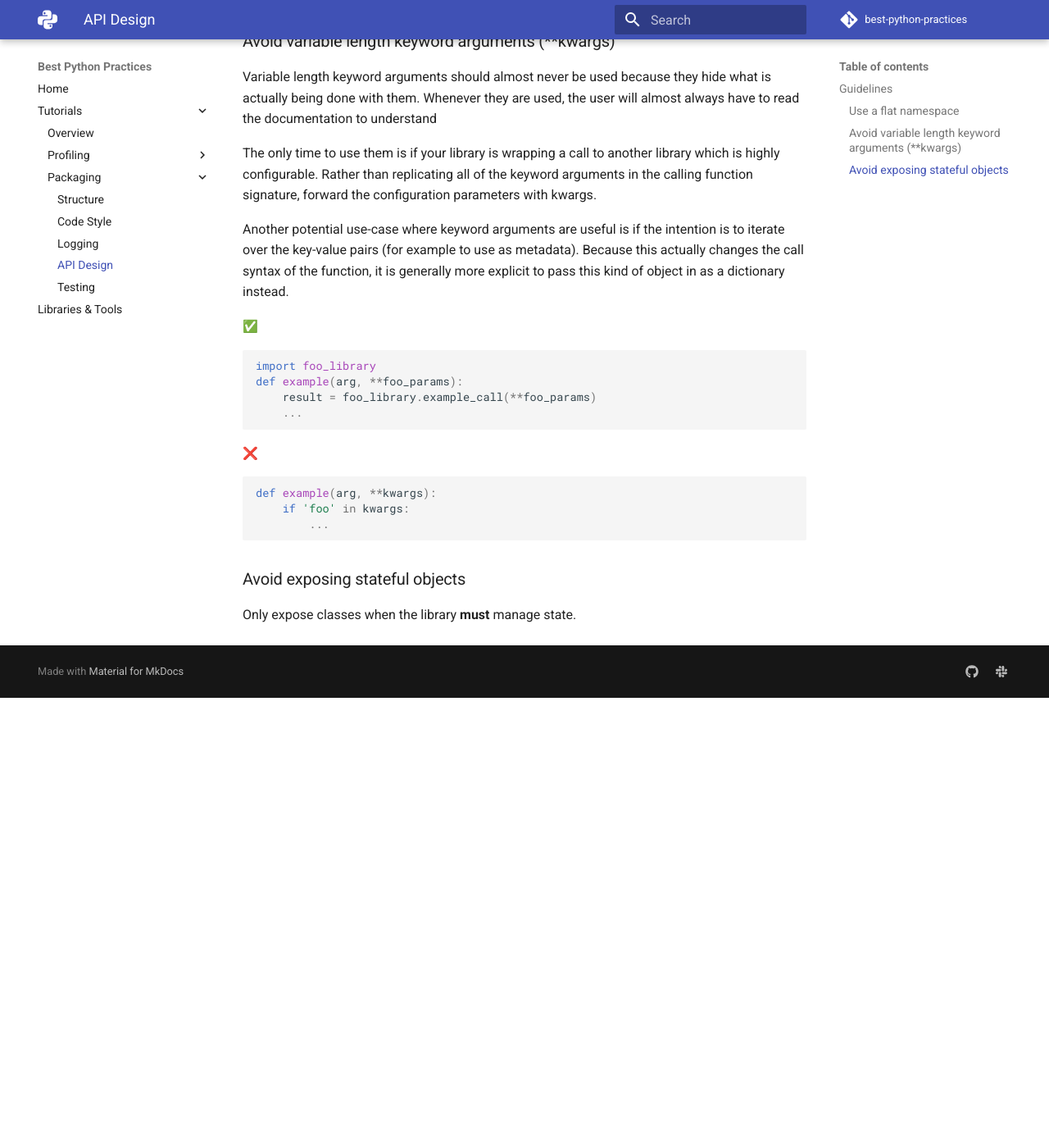
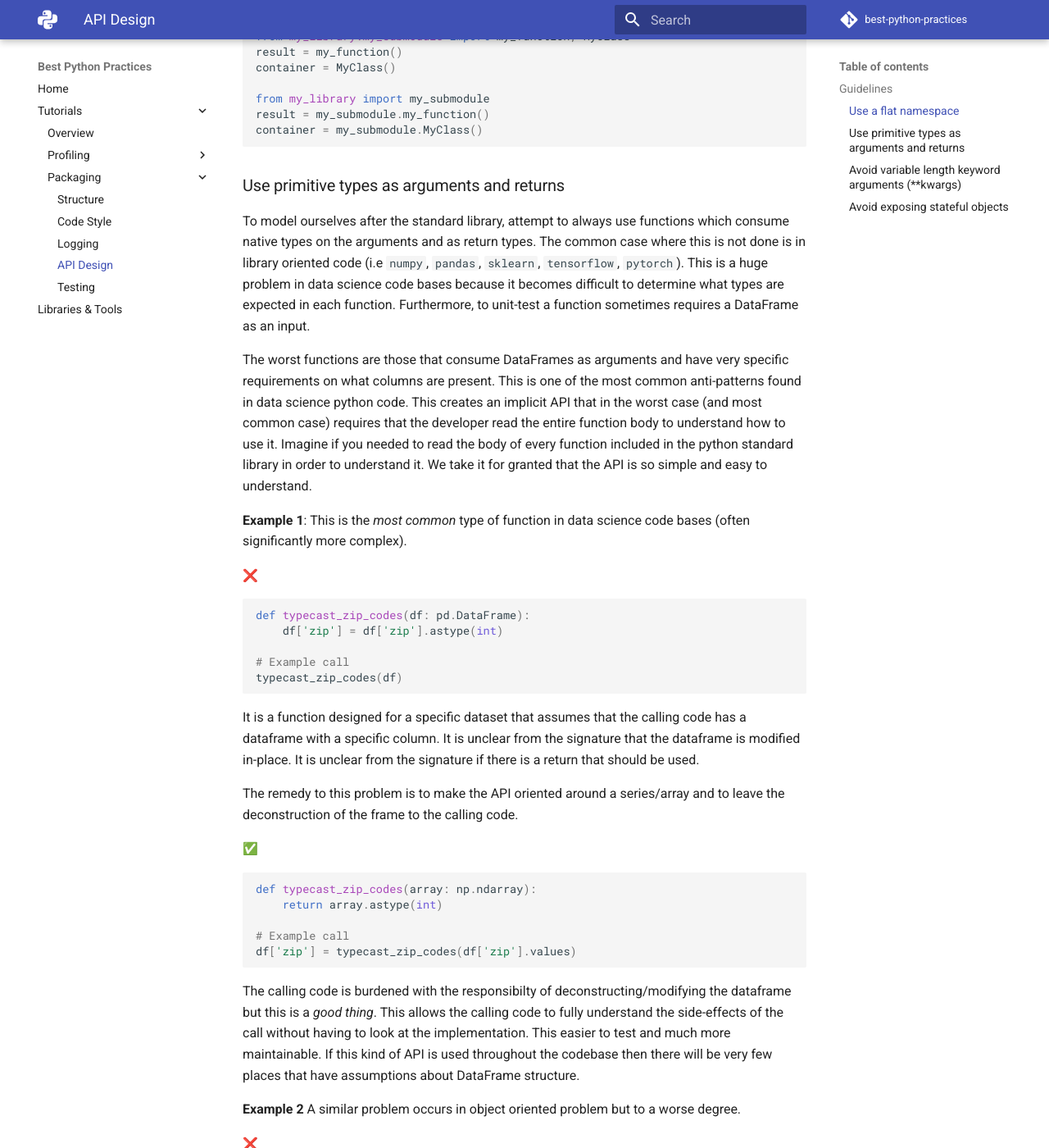
Before and after one commit to felixgao/python-best-practices, an MkDocs documentation site: the page built from docs/tutorials/packaging/api_design.md, in a window 1280 px wide and 1400 px high, scrolled down 1915 px. Shown: the whole window at 82% size. Built offline with MkDocs 1.6.1 and Material for MkDocs 9.7.7, drawn with Linux system fonts in a browser that asks for light colours; emoji names are drawn with the system emoji font; before the commit the page ends 2766 px from its top, so only the background shows below that; some of the changed text lies outside the part shown.

Commit message:
Added section on pandas and APIs

````diff
--- a/docs/tutorials/packaging/api_design.md
+++ b/docs/tutorials/packaging/api_design.md
@@ -1,8 +1,12 @@
+:warning: UNDER CONSTRUCTION :warning:
+
 !!! Summary
 
     :white_check_mark: Use a flat namespace
 
     :white_check_mark: Use minimal natively-typed arguments
+
+    :x: Avoid pandas objects as arguments and returns
 
     :x: Avoid exposing classes
 
@@ -52,9 +56,12 @@
 to the following cases:
 
 1. Use a flat namespace.
-2. Use primitive types as arguments and returns
+2. Use primitive types as arguments and returns.
+    - Avoid pandas as arguments and returns.
+    - Avoid dictionaries as arguments and returns.
 3. Avoid variable length keyword arguments (**kwargs)
 4. Avoid exposing stateful objects. Use mostly functions.
+5. Minimize disk access and serialization.
 
 ### Use a flat namespace
 
@@ -81,6 +88,106 @@
 result = my_submodule.my_function()
 container = my_submodule.MyClass()
 ```
+
+### Use primitive types as arguments and returns
+
+To model ourselves after the standard library, attempt to always use functions
+which consume native types on the arguments and as return types. The common case
+where this is not done is in library oriented code (i.e `numpy`, `pandas`,
+`sklearn`, `tensorflow`, `pytorch`). This is a huge problem in data science
+code bases because it becomes difficult to determine what types are expected in
+each function. Furthermore, to unit-test a function sometimes requires a
+DataFrame as an input.
+
+The worst functions are those that consume DataFrames as arguments and have very
+specific requirements on what columns are present. This is one of the most
+common anti-patterns found in data science python code. This creates an implicit
+API that in the worst case (and most common case) requires that the developer
+read the entire function body to understand how to use it. Imagine if you needed
+to read the body of every function included in the python standard library in
+order to understand it. We take it for granted that the API is so simple and
+easy to understand.
+
+**Example 1**: This is the *most common* type of function in data science code
+bases (often significantly more complex).
+
+:x:
+```python
+def typecast_zip_codes(df: pd.DataFrame):
+    df['zip'] = df['zip'].astype(int)
+
+# Example call
+typecast_zip_codes(df)
+```
+
+It is a function designed for a specific dataset that assumes that the calling
+code has a dataframe with a specific column. It is unclear from the signature
+that the dataframe is modified in-place. It is unclear from the signature if
+there is a return that should be used.
+
+The remedy to this problem is to make the API oriented around a series/array
+and to leave the deconstruction of the frame to the calling code.
+
+:white_check_mark:
+
+```python
+def typecast_zip_codes(array: np.ndarray):
+    return array.astype(int)
+
+# Example call
+df['zip'] = typecast_zip_codes(df['zip'].values)
+```
+
+The calling code is burdened with the responsibilty of deconstructing/modifying
+the dataframe but this is a *good thing*. This allows the calling code to fully
+understand the side-effects of the call without having to look at the
+implementation. This easier to test and much more maintainable. If this kind of
+API is used throughout the codebase then there will be very few places that
+have assumptions about DataFrame structure.
+
+**Example 2** A similar problem occurs in object oriented problem but to a
+worse degree.
+
+:x:
+
+```python
+class MyPredictor:
+    def __init__(self, df: pd.DataFrame, config: dict):
+        self.train = df
+        self.iterations = config.get('iterations', 0)
+    def train(self):
+        ...
+    def predict(self):
+        ...
+```
+
+In this code it is confusing what the lifetime of the `df` argument is and what
+it is even used for. An object should only track state that must be present
+during the entire lifetime of the object.
+
+The second issue is that the config dictionary argument creates an implicit API.
+The user of the class cannot tell what the contents of the config dictionary
+should be without looking at the implementation of the constructor. This is why
+frameworks like `sklearn` make all of their hyperparameters explicit in their
+constructors. It allows you to be able to tell at the call-site if you are
+configuring the estimator correctly. Imagine if the caller had made a typo in
+a dictionary key for the example above. The mistake would be silently ignored.
+
+The remedy to these issues are to colocate the DataFrame with its usage and
+then to make the class constructor explicit.
+
+:white_check_mark:
+
+```python
+class MyPredictor:
+    def __init__(n_iterations: int):
+        self.n_iterations = n_iterations
+    def train(self, X, y):
+        ...
+    def predict(self, X):
+        ...
+```
+
 
 ### Avoid variable length keyword arguments (**kwargs)
 
````
